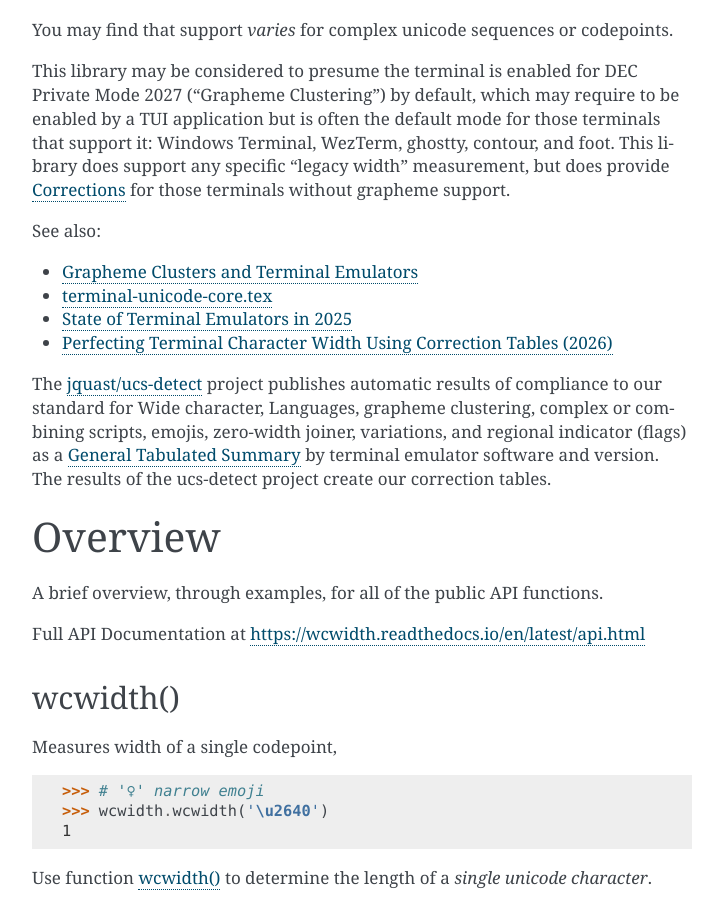
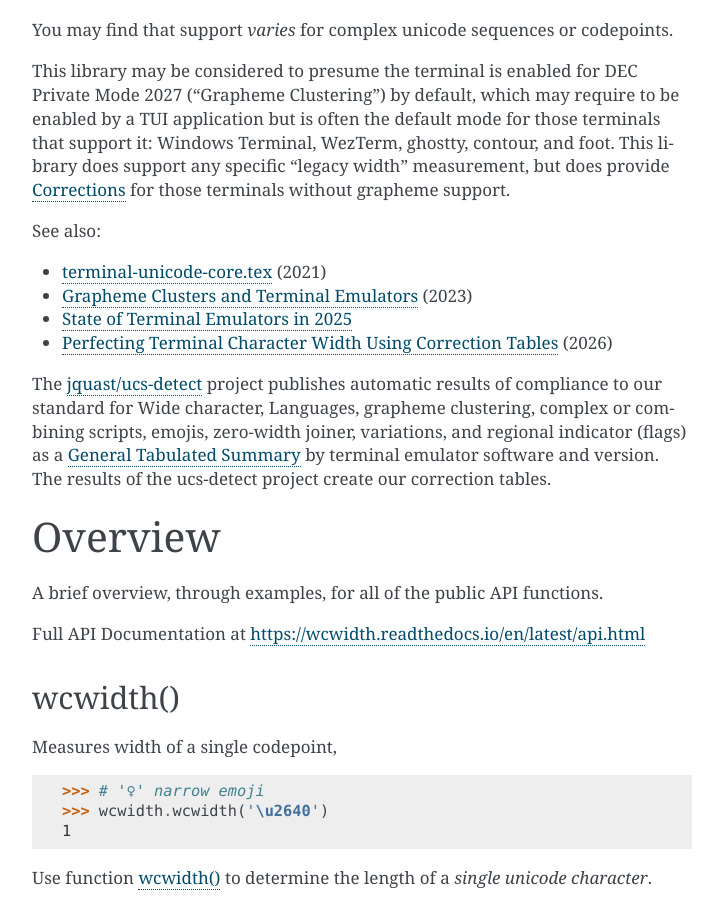
Before and after one commit to jquast/wcwidth, a Sphinx documentation site: the page built from docs/intro.rst, in a window 1280 px wide and 900 px high, scrolled down 1451 px. Shown: the whole window, without its empty margins (388-1111 px from the left). Built offline with Sphinx 7.4.7, drawn with Linux system fonts in a browser that asks for light colours.

Commit message:
make year-dating uniform for see-also articles

```diff
--- a/docs/intro.rst
+++ b/docs/intro.rst
@@ -69,10 +69,10 @@ provide Corrections_ for those terminals without grapheme support.
 
 See also:
 
-- `Grapheme Clusters and Terminal Emulators`_
-- `terminal-unicode-core.tex`_
+- `terminal-unicode-core.tex`_ (2021)
+- `Grapheme Clusters and Terminal Emulators`_ (2023)
 - `State of Terminal Emulators in 2025`_
-- `Perfecting Terminal Character Width Using Correction Tables (2026)`_
+- `Perfecting Terminal Character Width Using Correction Tables`_ (2026)
 
 The `jquast/ucs-detect`_ project publishes automatic results of compliance to our standard for Wide
 character, Languages, grapheme clustering, complex or combining scripts, emojis, zero-width joiner,
@@ -532,7 +532,7 @@ https://wcwidth.readthedocs.io/en/latest/related.html
 .. _`Grapheme Clusters and Terminal Emulators`: https://mitchellh.com/writing/grapheme-clusters-in-terminals
 .. _`terminal-unicode-core.tex`: https://github.com/contour-terminal/terminal-unicode-core/blob/master/spec/terminal-unicode-core.tex
 .. _`State of Terminal Emulators in 2025`: https://www.jeffquast.com/post/state-of-terminal-emulation-2025/
-.. _`Perfecting Terminal Character Width Using Correction Tables (2026)`: https://www.jeffquast.com/post/perfecting-terminal-character-width-using-correction-tables/
+.. _`Perfecting Terminal Character Width Using Correction Tables`: https://www.jeffquast.com/post/perfecting-terminal-character-width-using-correction-tables/
 .. _XTVERSION: https://vtdn.dev/docs/dcs/xtversion/
 .. _ENQ: https://documentation.help/PuTTY/config-answerback.html
 .. _detectable: https://ucs-detect.readthedocs.io/results.html#terminal-identification
```
